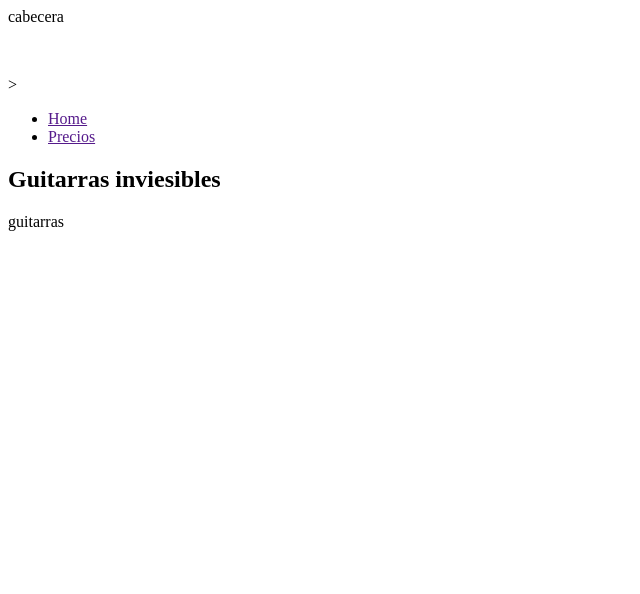
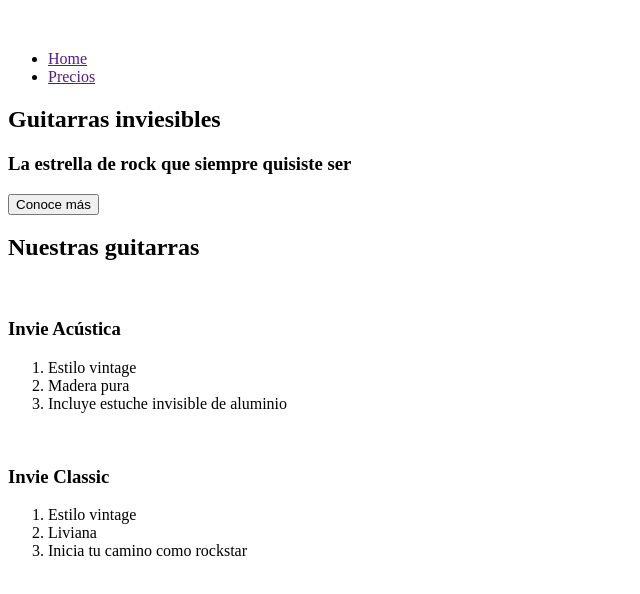
Before and after one commit to matoliva/envie, a plain HTML site: page index.html in a window 1280 px wide. Shown: the whole page, without its empty margins (0-640 px from the left). Drawn offline with Linux system fonts and the light colour scheme.

Commit message:
HTML clase 1

```diff
--- a/index.html
+++ b/index.html
@@ -9,28 +9,41 @@
 <body>
 
     <header> <!-- cabecera -->
-        cabecera
         <figure> <!-- logotipo -->
             <img src="" alt="">
         </figure>
-        <nav> ><!-- menu -->
+        <nav> <!-- menu -->
             <ul>
-                <li>
-                    <a href="">Home</a>
-                </li>
-                <li>
-                    <a href="">Precios</a>
-                </li>
+                <li> <a href="">Home</a> </li>
+                <li> <a href="">Precios</a> </li>
             </ul>
         </nav>
     </header>
     <section> <!-- portada -->
-        <h1> <!-- Titulo -->
-            Guitarras inviesibles
-        </h1>
+        <h1> Guitarras inviesibles </h1> <!-- Titulo -->
+        <h3>La estrella de rock que siempre quisiste ser</h3> <!-- Descripcion -->
+        <button> Conoce más </button> <!-- Botón -->
     </section>
     <section> <!-- Guitarras -->
-        guitarras
+        <h2> Nuestras guitarras </h2> <!--Titulo-->
+        <article> <!--Artículo-->
+            <img src="" alt="">
+            <h3> Invie Acústica </h3> <!--Título-->
+            <ol>
+                <li> Estilo vintage </li>
+                <li> Madera pura </li>
+                <li> Incluye estuche invisible de aluminio </li>
+            </ol>
+        </article>
+        <article> <!--Artículo-->
+            <img src="" alt="">
+            <h3> Invie Classic </h3> <!--Título-->
+            <ol>
+                <li> Estilo vintage </li>
+                <li> Liviana </li>
+                <li> Inicia tu camino como rockstar </li>
+            </ol>
+        </article>
     </section>
 
 
```
